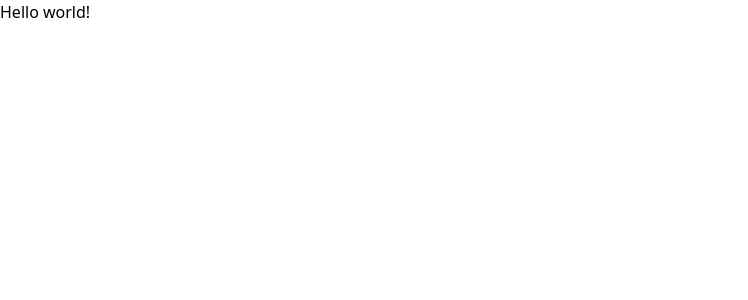
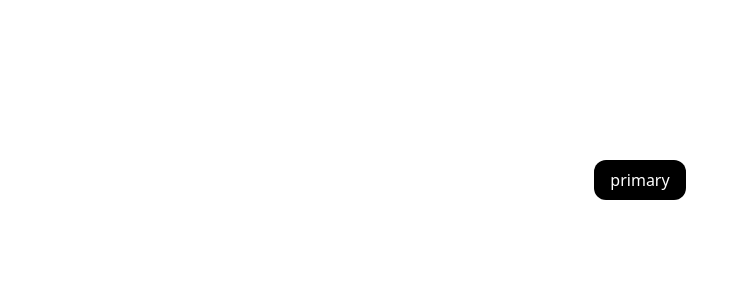
Before and after one commit to roirude/polymo, a React (Vite) app: page / in a window 1280 px wide. Shown: the top 300 px of the page, without its empty margins (0-748 px from the left). Built offline with nearby package versions, Linux system fonts and the light colour scheme.

Commit message:
create primary variant of button component

```diff
--- a/package.json
+++ b/package.json
@@ -11,6 +11,7 @@
   },
   "dependencies": {
     "@tailwindcss/vite": "^4.1.13",
+    "clsx": "^2.1.1",
     "react": "^19.1.1",
     "react-dom": "^19.1.1",
     "tailwindcss": "^4.1.13"
--- a/src/App.tsx
+++ b/src/App.tsx
@@ -1,9 +1,13 @@
+import Button from "./components/Button"
 
 
 function App() {
   return (
     <>
-      <h1>Hello world!</h1>
+      {/* Buttons */}
+      <div className="flex items-center justify-center m-40">
+        <Button label="primary" />
+      </div>
     </>
   )
 }
--- /dev/null
+++ b/src/components/Button.tsx
@@ -0,0 +1,30 @@
+import clsx from "clsx"
+
+type ButtonProps = {
+    label: string,
+    variant?: "primary" | "secondary"
+    size?: number
+    onClick?: () => void
+    className?: string
+}
+
+const Button = ({ label, variant = "primary", size, onClick, className }: ButtonProps) => {
+    return (
+        <button
+            onClick={onClick}
+            className={clsx(
+                "text-white px-4 py-2",
+                className,
+                {
+                    "bg-black rounded-xl cursor-pointer hover:bg-black/85 transition-all duration-100": (variant === "primary"),
+                    "bg-transparent": (variant === "secondary")
+                },
+                size ? `text-[${size}px]` : ""
+            )}
+        >
+            {label}
+        </button>
+    )
+}
+
+export default Button
```
Also changed, not shown: 1 other file (tests, documents, lock files or other folders).
